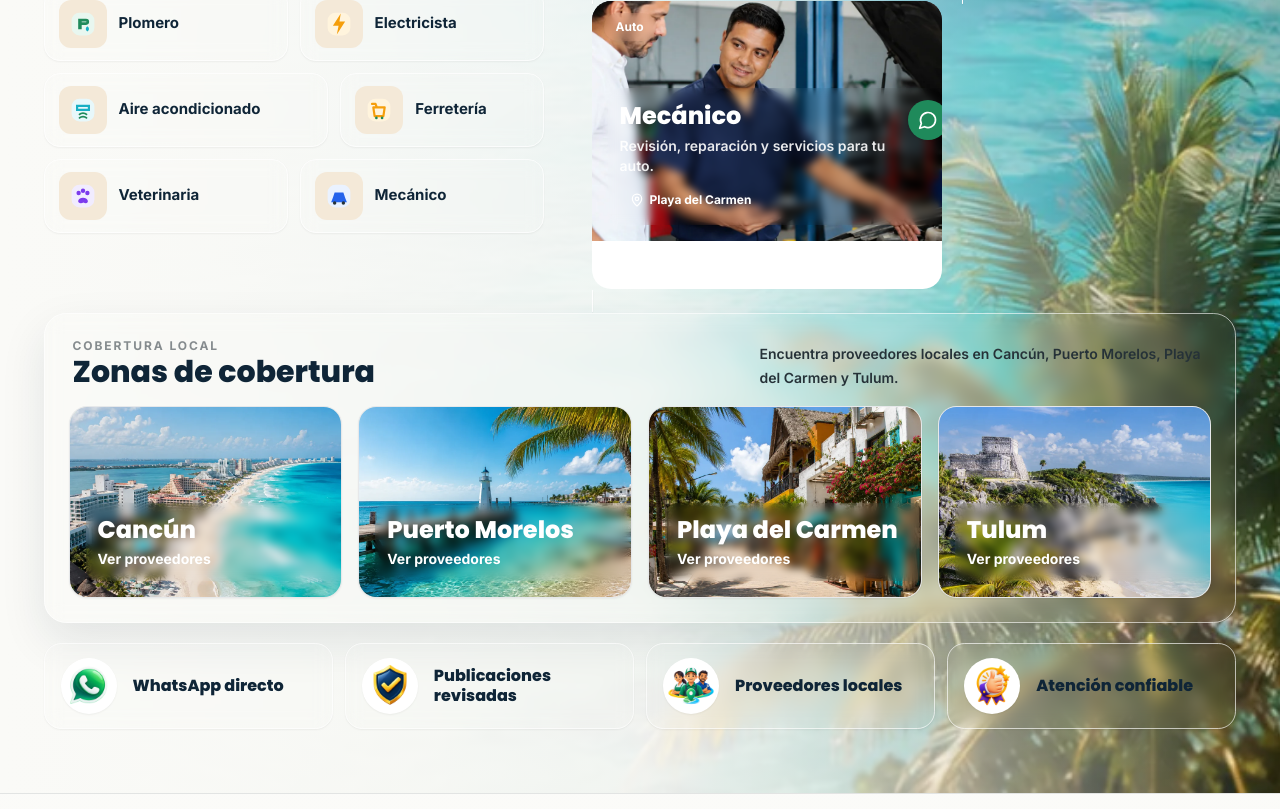
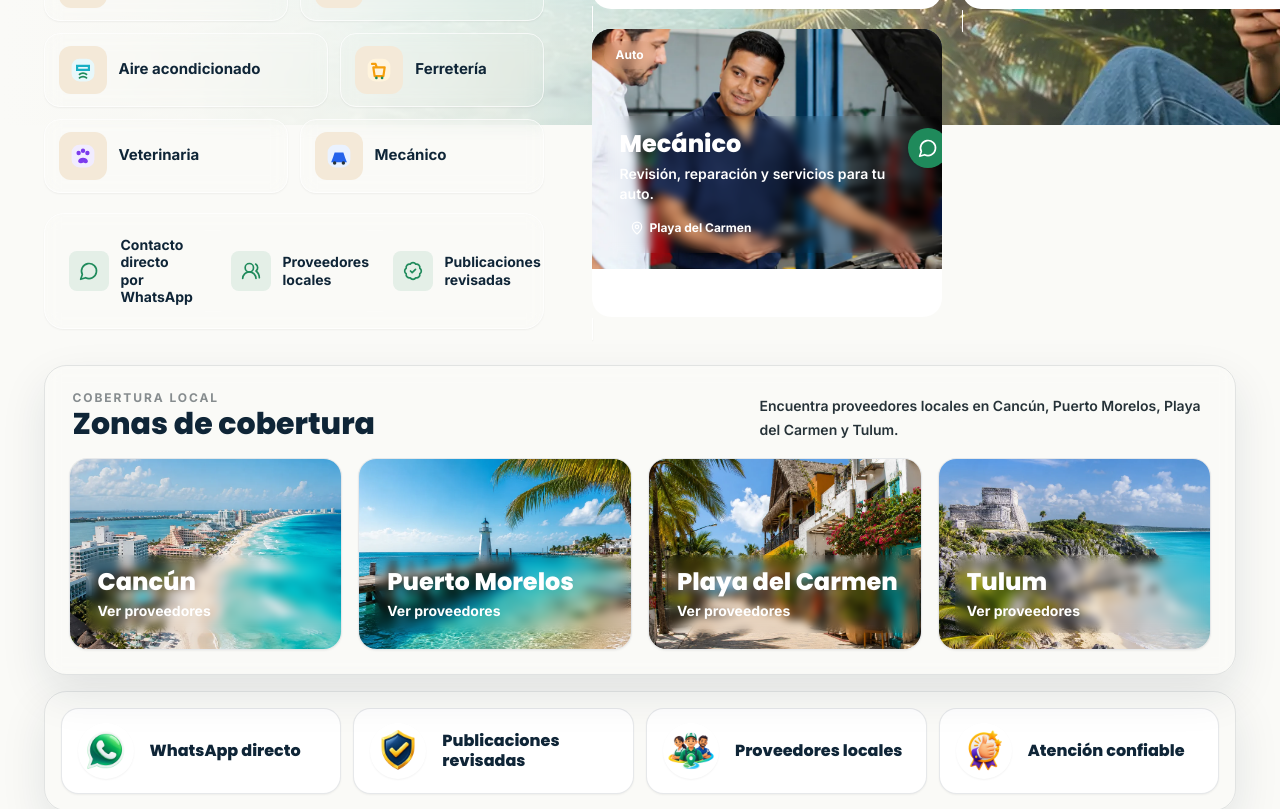
Before and after one commit to toledoelthon-cmyk/Casero-Cancun, a Next.js app: page / in a window 1280 px wide. Shown: the part 840-1649 px from the top of the page. Built offline with nearby package versions, Linux system fonts and the light colour scheme; no server answers.

Commit message:
Finalize home hero composition and contrast

```diff
--- a/src/components/home/HomeHero.tsx
+++ b/src/components/home/HomeHero.tsx
@@ -1,6 +1,6 @@
 import Image from "next/image";
 import Link from "next/link";
-import { MapPin, MessageCircle, Search, Send, Star } from "lucide-react";
+import { BadgeCheck, MapPin, MessageCircle, Search, Send, Star, UsersRound } from "lucide-react";
 import { Button } from "@/components/ui/Button";
 
 const quickSearchLinks = [
@@ -10,6 +10,12 @@ const quickSearchLinks = [
   { label: "Ferretería", href: "/buscar-servicios?q=ferreteria", icon: "/icons/services/icon-ferreteria.svg" },
   { label: "Veterinaria", href: "/buscar-servicios?q=veterinaria", icon: "/icons/services/icon-veterinaria.svg" },
   { label: "Mecánico", href: "/buscar-servicios?q=mecanico", icon: "/icons/services/icon-mecanico.svg" },
+];
+
+const heroBenefits = [
+  { label: "Contacto directo por WhatsApp", icon: MessageCircle },
+  { label: "Proveedores locales", icon: UsersRound },
+  { label: "Publicaciones revisadas", icon: BadgeCheck },
 ];
 
 const marketplaceCards = [
@@ -141,6 +147,24 @@ function QuickSearchButtons() {
   );
 }
 
+function HeroBenefits() {
+  return (
+    <div className="mt-5 grid gap-3 rounded-[1.25rem] border border-white/70 bg-white/92 p-3 shadow-sm backdrop-blur sm:grid-cols-3">
+      {heroBenefits.map((benefit) => {
+        const Icon = benefit.icon;
+        return (
+          <div key={benefit.label} className="flex min-h-16 items-center gap-3 rounded-xl bg-casero-background px-3 py-2.5 text-sm font-extrabold leading-tight text-casero-dark">
+            <span className="grid h-10 w-10 flex-none place-items-center rounded-lg bg-casero-green/10 text-casero-green">
+              <Icon className="h-5 w-5" aria-hidden />
+            </span>
+            <span>{benefit.label}</span>
+          </div>
+        );
+      })}
+    </div>
+  );
+}
+
 type MarketplaceCard = (typeof marketplaceCards)[number];
 
 function MarketplaceCard({ card }: { card: MarketplaceCard }) {
@@ -178,22 +202,22 @@ function MarketplaceCard({ card }: { card: MarketplaceCard }) {
               className={"object-cover " + card.position}
             />
           )}
-          <div className="absolute inset-0 bg-gradient-to-t from-casero-dark/94 via-casero-dark/34 to-casero-dark/8" />
-          <span className="absolute left-3 top-3 rounded-full bg-casero-dark/82 px-3 py-1.5 text-xs font-extrabold text-white shadow-sm backdrop-blur-sm">
+          <div className="absolute inset-0 bg-gradient-to-t from-casero-dark/96 via-casero-dark/42 to-casero-dark/12" />
+          <span className="absolute left-3 top-3 rounded-full bg-casero-dark/88 px-3 py-1.5 text-xs font-extrabold text-white shadow-sm backdrop-blur-sm">
             {card.badge}
           </span>
           <div className="absolute inset-x-0 bottom-0 p-3 text-white sm:p-4">
-            <div className="rounded-xl bg-casero-dark/62 p-3 backdrop-blur-sm">
+            <div className="rounded-xl bg-casero-dark/72 p-3 backdrop-blur-sm">
               <div className="flex items-start justify-between gap-3">
                 <div className="min-w-0">
                   <h2 className="font-heading text-xl font-extrabold leading-tight text-white sm:text-2xl">{card.title}</h2>
-                  <p className="mt-1 line-clamp-2 text-sm font-semibold leading-5 text-white/90">{card.text}</p>
+                  <p className="mt-1 line-clamp-2 text-sm font-semibold leading-5 text-white/94">{card.text}</p>
                 </div>
                 <span className="grid h-10 w-10 flex-none place-items-center rounded-full bg-casero-green text-white shadow-sm">
                   <MessageCircle className="h-5 w-5" aria-hidden />
                 </span>
               </div>
-              <p className="mt-3 inline-flex items-center gap-1.5 rounded-full bg-white/16 px-2.5 py-1 text-xs font-bold text-white">
+              <p className="mt-3 inline-flex items-center gap-1.5 rounded-full bg-white/18 px-2.5 py-1 text-xs font-bold text-white">
                 <MapPin className="h-3.5 w-3.5" aria-hidden />
                 {card.zone}
               </p>
@@ -232,13 +256,13 @@ function MarketplacePreview() {
 
 function ZoneTiles() {
   return (
-    <div className="rounded-[1.4rem] border border-white/60 bg-white/88 p-4 shadow-soft backdrop-blur sm:p-5 lg:p-6">
+    <div className="rounded-[1.4rem] border border-casero-dark/10 bg-white/96 p-4 shadow-soft backdrop-blur sm:p-5 lg:p-6">
       <div className="mb-4 flex flex-wrap items-end justify-between gap-3 px-1">
         <div>
           <p className="text-xs font-bold uppercase tracking-[0.16em] text-casero-text/55">Cobertura local</p>
           <p className="font-heading text-2xl font-extrabold text-casero-dark sm:text-3xl">Zonas de cobertura</p>
         </div>
-        <p className="max-w-md text-sm font-semibold leading-6 text-casero-text/62">Encuentra proveedores locales en Cancún, Puerto Morelos, Playa del Carmen y Tulum.</p>
+        <p className="max-w-md text-sm font-semibold leading-6 text-casero-text/68">Encuentra proveedores locales en Cancún, Puerto Morelos, Playa del Carmen y Tulum.</p>
       </div>
       <div className="grid gap-4 sm:grid-cols-2 lg:grid-cols-4">
         {zoneTiles.map((zone) => (
@@ -249,11 +273,11 @@ function ZoneTiles() {
           >
             <div className="relative aspect-[16/10] min-h-[170px] bg-casero-beige lg:min-h-[190px]">
               <Image src={zone.image} alt={zone.alt} fill sizes="(min-width: 1024px) 23vw, 50vw" className={"object-cover " + zone.position} />
-              <div className="absolute inset-0 bg-gradient-to-t from-casero-dark/92 via-casero-dark/38 to-transparent" />
+              <div className="absolute inset-0 bg-gradient-to-t from-casero-dark/96 via-casero-dark/48 to-casero-dark/10" />
               <div className="absolute inset-x-0 bottom-0 p-3 text-white sm:p-4">
-                <div className="rounded-xl bg-casero-dark/62 p-3 backdrop-blur-sm">
+                <div className="rounded-xl bg-casero-dark/74 p-3 backdrop-blur-sm">
                   <p className="font-heading text-2xl font-extrabold leading-tight text-white">{zone.label}</p>
-                  <p className="mt-1 text-sm font-bold text-white/92">Ver proveedores</p>
+                  <p className="mt-1 text-sm font-bold text-white/94">Ver proveedores</p>
                 </div>
               </div>
             </div>
@@ -266,9 +290,9 @@ function ZoneTiles() {
 
 function TrustSeals() {
   return (
-    <div className="grid gap-3 sm:grid-cols-2 lg:grid-cols-4">
+    <div className="grid gap-3 rounded-[1.4rem] border border-casero-dark/10 bg-white/97 p-3 shadow-soft sm:grid-cols-2 sm:p-4 lg:grid-cols-4">
       {trustSeals.map((seal) => (
-        <div key={seal.label} className="flex min-h-[86px] items-center gap-4 rounded-[1.1rem] border border-white/65 bg-white/92 px-4 py-3 shadow-sm backdrop-blur">
+        <div key={seal.label} className="flex min-h-[86px] items-center gap-4 rounded-[1.1rem] border border-casero-dark/10 bg-white px-4 py-3 shadow-sm">
           <span className="relative h-14 w-14 flex-none overflow-hidden rounded-full bg-white shadow-sm">
             <Image src={seal.image} alt={seal.alt} fill sizes="56px" className="object-contain p-1" />
           </span>
@@ -282,27 +306,27 @@ function TrustSeals() {
 export function HomeHero() {
   return (
     <section className="relative isolate overflow-hidden border-b border-casero-dark/10 bg-casero-background lg:min-h-[760px]">
+      <div className="absolute inset-x-0 top-0 h-[760px] overflow-hidden sm:h-[820px] lg:h-[860px] xl:h-[900px]" aria-hidden>
         <Image
           src="/images/hero/hero-bg-riviera-desktop.webp"
           alt=""
           fill
           priority
           sizes="100vw"
-        className="hidden object-cover object-center opacity-68 md:block"
-        aria-hidden
+          className="hidden object-cover object-center opacity-58 md:block"
         />
         <Image
           src="/images/hero/hero-bg-riviera-mobile.webp"
           alt=""
           fill
           sizes="100vw"
-        className="object-cover object-center opacity-52 md:hidden"
-        aria-hidden
+          className="object-cover object-center opacity-42 md:hidden"
         />
-      <div className="absolute inset-0 bg-gradient-to-r from-casero-background via-casero-background/90 to-casero-background/36" aria-hidden />
-      <div className="absolute inset-0 bg-gradient-to-b from-white/14 via-transparent to-casero-background/88" aria-hidden />
+        <div className="absolute inset-0 bg-gradient-to-r from-casero-background via-casero-background/92 to-casero-background/48" />
+        <div className="absolute inset-0 bg-gradient-to-b from-white/18 via-casero-background/20 to-casero-background" />
+      </div>
 
-      <div className="relative z-10 mx-auto w-full max-w-[1760px] px-[clamp(1rem,3.4vw,4.5rem)] py-8 sm:py-10 lg:py-16 2xl:py-20">
+      <div className="relative z-10 mx-auto w-full max-w-[1760px] px-[clamp(1rem,3.4vw,4.5rem)] py-8 sm:py-10 lg:py-14 2xl:py-16">
         <div className="grid gap-8 lg:grid-cols-[minmax(500px,0.88fr)_minmax(720px,1.35fr)] lg:items-center xl:gap-12 2xl:gap-16">
           <div className="max-w-[840px]">
             <span className="inline-flex items-center gap-2 rounded-full bg-casero-green px-4 py-2 text-sm font-extrabold text-white shadow-soft">
@@ -352,12 +376,13 @@ export function HomeHero() {
             </div>
 
             <QuickSearchButtons />
+            <HeroBenefits />
           </div>
 
           <MarketplacePreview />
         </div>
 
-        <div className="mt-8 grid gap-5 lg:mt-12">
+        <div className="mt-7 grid gap-4 lg:mt-9">
           <ZoneTiles />
           <TrustSeals />
         </div>
```
Lines whose indentation alone changed are shown as unchanged.
